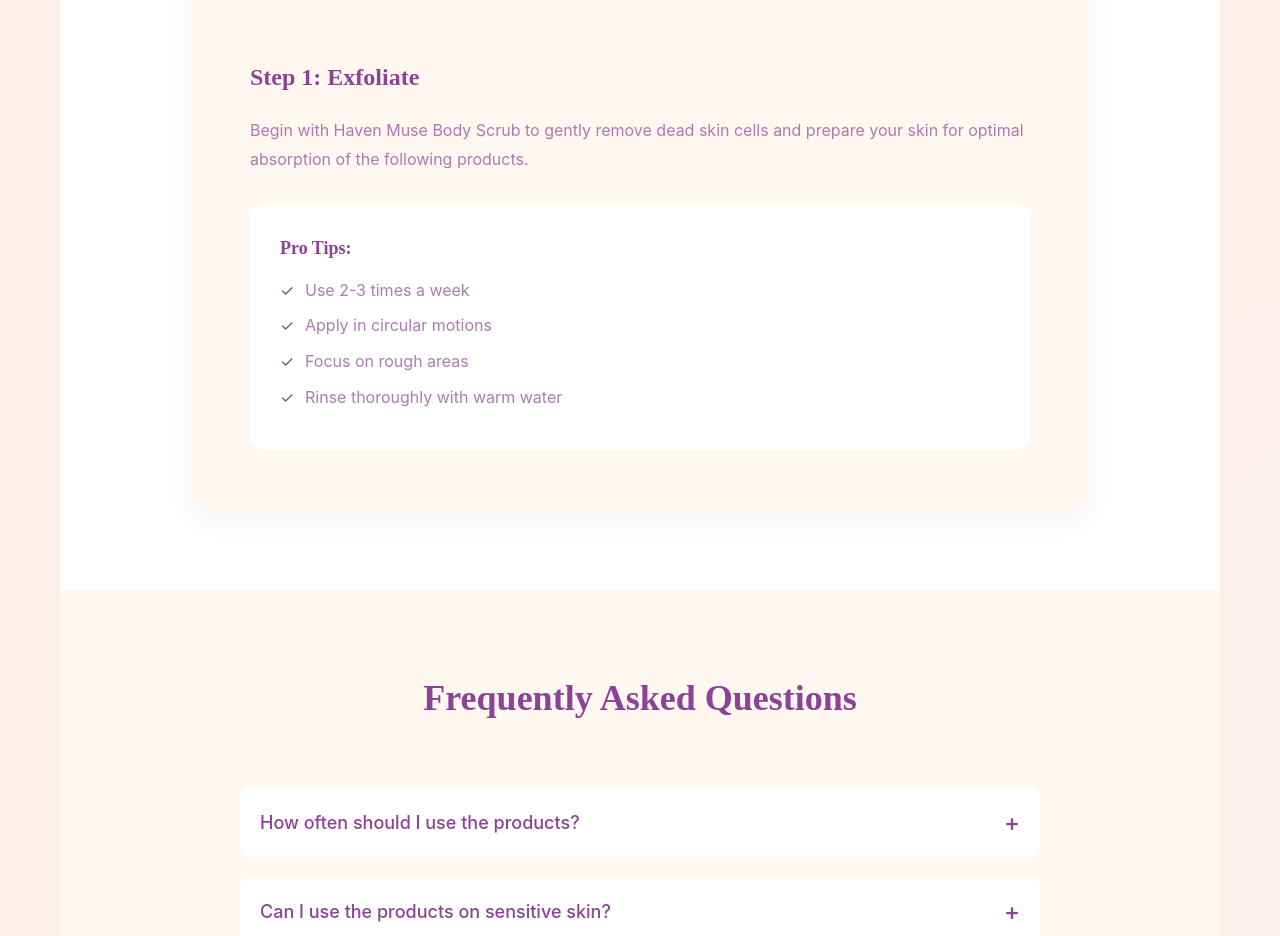
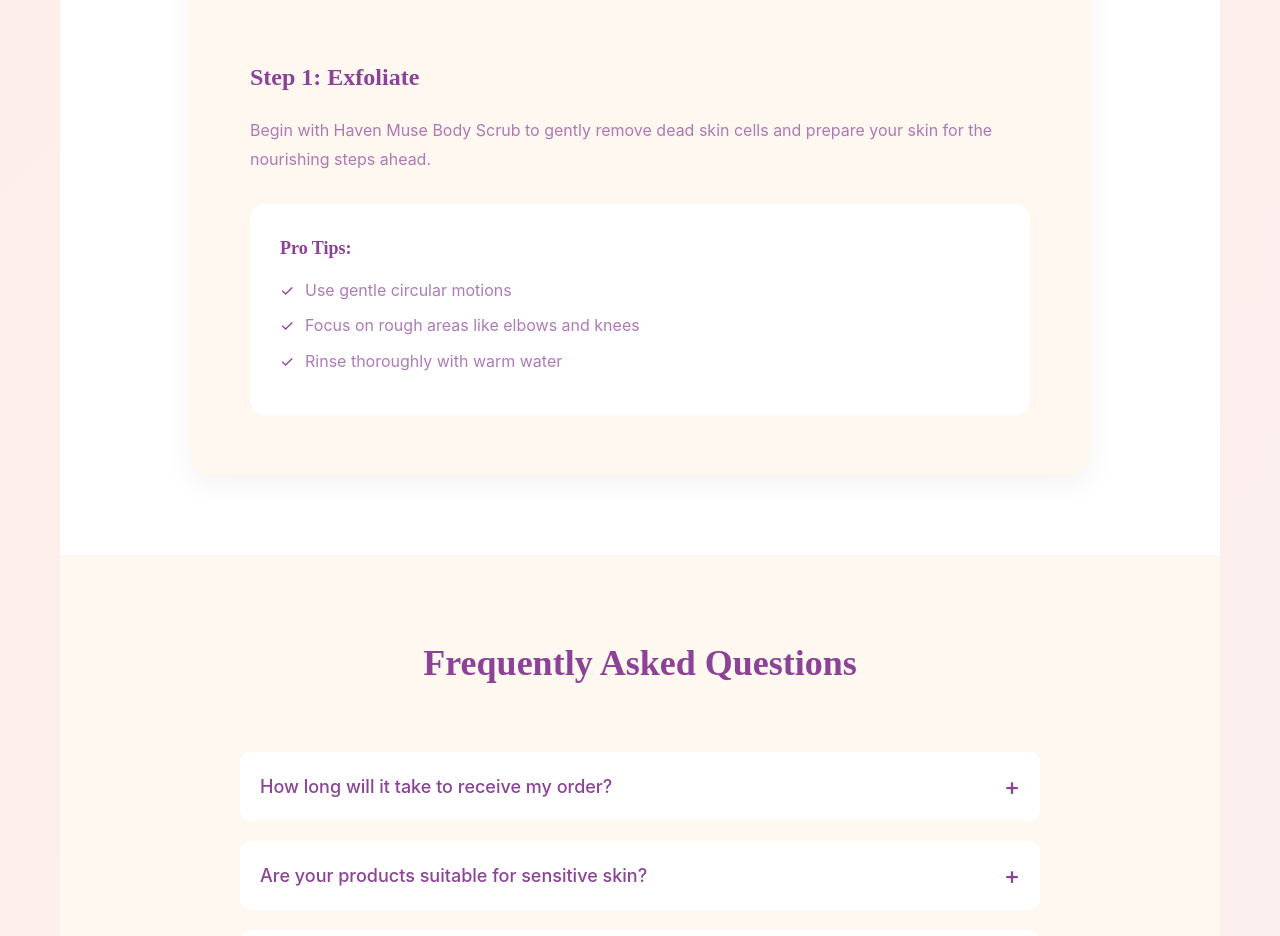
Before and after one commit to frifster/haven-nicole, a React (Vite) app: page /how-it-works in a window 1280 px wide. Shown: the part 716-1652 px from the top of the page. Built offline with nearby package versions, Linux system fonts and the light colour scheme.

Commit message:
Refactor HowItWorks component to streamline step descriptions and tips, and update FAQ toggle functionality for improved user experience.

```diff
--- a/src/pages/HowItWorks.tsx
+++ b/src/pages/HowItWorks.tsx
@@ -1,89 +1,43 @@
 import React, { useState } from 'react';
+import { faqs } from '../data/faqs';
 import './HowItWorks.css';
 
-interface Step {
-  title: string;
-  description: string;
-  tips: string[];
-}
+const HowItWorks: React.FC = () => {
+  const [activeStep, setActiveStep] = useState<number>(0);
+  const [activeIndex, setActiveIndex] = useState<number | null>(null);
 
-interface FAQ {
-  question: string;
-  answer: string;
-}
-
-const steps: Step[] = [
+  const steps = [
     {
       title: "Step 1: Exfoliate",
-    description: "Begin with Haven Muse Body Scrub to gently remove dead skin cells and prepare your skin for optimal absorption of the following products.",
+      description: "Begin with Haven Muse Body Scrub to gently remove dead skin cells and prepare your skin for the nourishing steps ahead.",
       tips: [
-      "Use 2-3 times a week",
-      "Apply in circular motions",
-      "Focus on rough areas",
+        "Use gentle circular motions",
+        "Focus on rough areas like elbows and knees",
         "Rinse thoroughly with warm water"
       ]
     },
     {
       title: "Step 2: Moisturize",
-    description: "While skin is still slightly damp, apply Haven Bliss Body Lotion to lock in hydration and create a protective moisture barrier.",
+      description: "Apply Haven Bliss Body Lotion while your skin is still slightly damp to lock in maximum hydration.",
       tips: [
-      "Apply to damp skin",
-      "Use upward strokes",
-      "Pay attention to dry areas",
-      "Allow to absorb fully"
+        "Pat skin partially dry",
+        "Use upward strokes when applying",
+        "Pay extra attention to dry areas"
       ]
     },
     {
       title: "Step 3: Nourish",
-    description: "Complete your ritual with Haven Glow Body Oil to seal in moisture and add a luminous finish to your skin.",
+      description: "Complete your ritual with Haven Glow Body Oil to seal in moisture and add a beautiful, healthy glow.",
       tips: [
-      "Layer over lotion",
-      "Warm oil between palms",
-      "Massage into skin",
-      "Focus on dry or dull areas"
+        "Warm the oil between your palms",
+        "Apply to slightly damp skin",
+        "Allow to absorb for 5-10 minutes"
       ]
     }
   ];
 
-const faqs: FAQ[] = [
-  {
-    question: "How often should I use the products?",
-    answer: "For best results, use Haven Bliss and Haven Glow daily. Haven Muse should be used 2-3 times per week, depending on your skin's needs."
-  },
-  {
-    question: "Can I use the products on sensitive skin?",
-    answer: "Yes, all Haven products are formulated with gentle, natural ingredients suitable for sensitive skin. However, we recommend doing a patch test before first use."
-  },
-  {
-    question: "What's the best time to apply the products?",
-    answer: "The best time is right after bathing when your skin is still slightly damp, as this helps lock in maximum moisture. However, you can apply the products whenever your skin needs nourishment."
-  },
-  {
-    question: "How long will the products last?",
-    answer: "With regular use as directed, each product should last approximately 2-3 months. The Body Oil may last longer as you need less product per application."
-  },
-  {
-    question: "Are your products natural?",
-    answer: "Yes, Haven products are formulated with natural, sustainably sourced ingredients. We prioritize botanical extracts and oils known for their skin-nourishing properties."
-  },
-  {
-    question: "Do you offer international shipping?",
-    answer: "Currently, we ship within the Philippines only. We're working on expanding our shipping options to serve our international customers soon."
-  }
-];
-
-const HowItWorks: React.FC = () => {
-  const [activeStep, setActiveStep] = useState<number>(0);
-  const [openFAQs, setOpenFAQs] = useState<Set<number>>(new Set());
-
   const toggleFAQ = (index: number) => {
-    const newOpenFAQs = new Set(openFAQs);
-    if (newOpenFAQs.has(index)) {
-      newOpenFAQs.delete(index);
-    } else {
-      newOpenFAQs.add(index);
-    }
-    setOpenFAQs(newOpenFAQs);
+    setActiveIndex(activeIndex === index ? null : index);
   };
 
   return (
@@ -138,13 +92,13 @@ const HowItWorks: React.FC = () => {
             {faqs.map((faq, index) => (
               <div key={index} className="faq-item">
                 <button
-                  className={`faq-question ${openFAQs.has(index) ? 'active' : ''}`}
+                  className={`faq-question ${activeIndex === index ? 'active' : ''}`}
                   onClick={() => toggleFAQ(index)}
                 >
                   {faq.question}
-                  <span className="icon">{openFAQs.has(index) ? '−' : '+'}</span>
+                  <span className="icon">{activeIndex === index ? '−' : '+'}</span>
                 </button>
-                <div className={`faq-answer ${openFAQs.has(index) ? 'active' : ''}`}>
+                <div className={`faq-answer ${activeIndex === index ? 'active' : ''}`}>
                   {faq.answer}
                 </div>
               </div>
```
Lines whose indentation alone changed are shown as unchanged.
